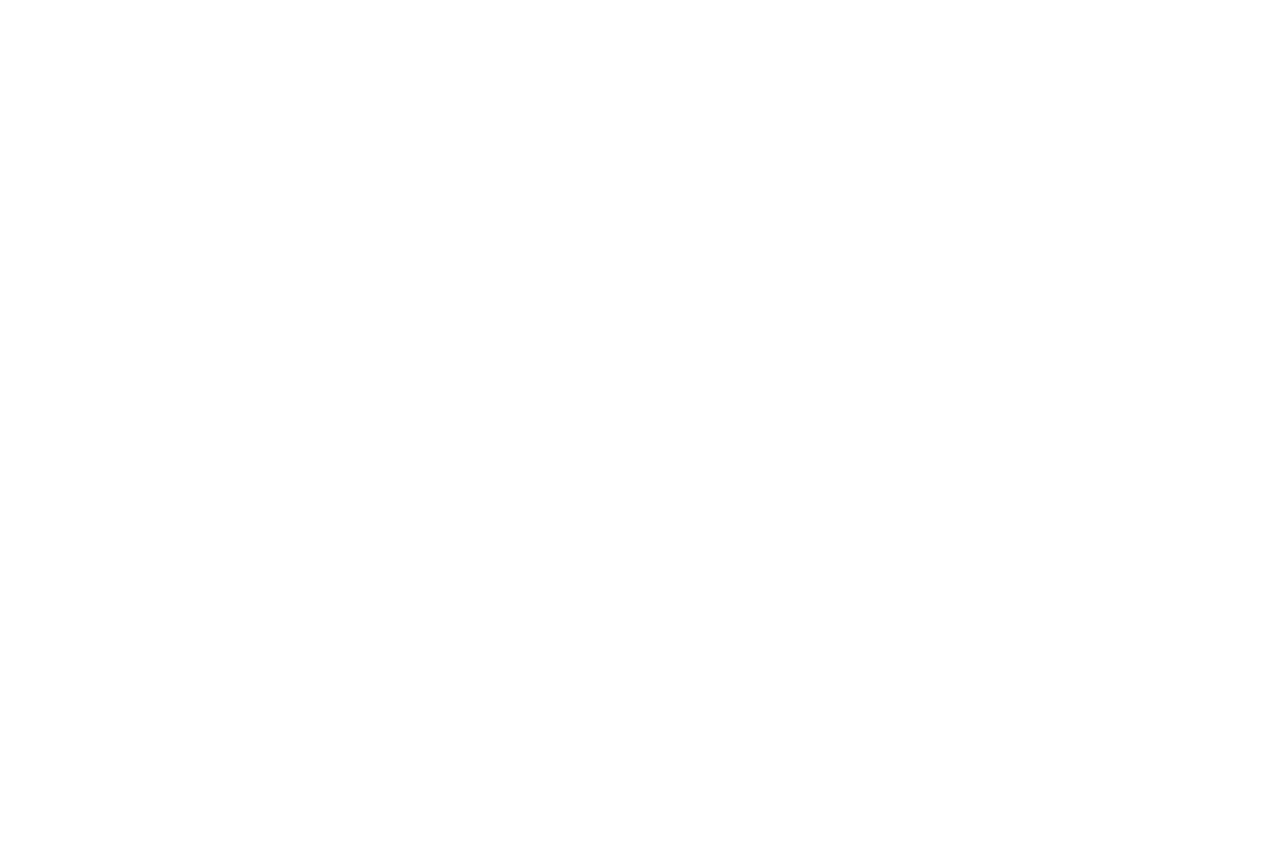
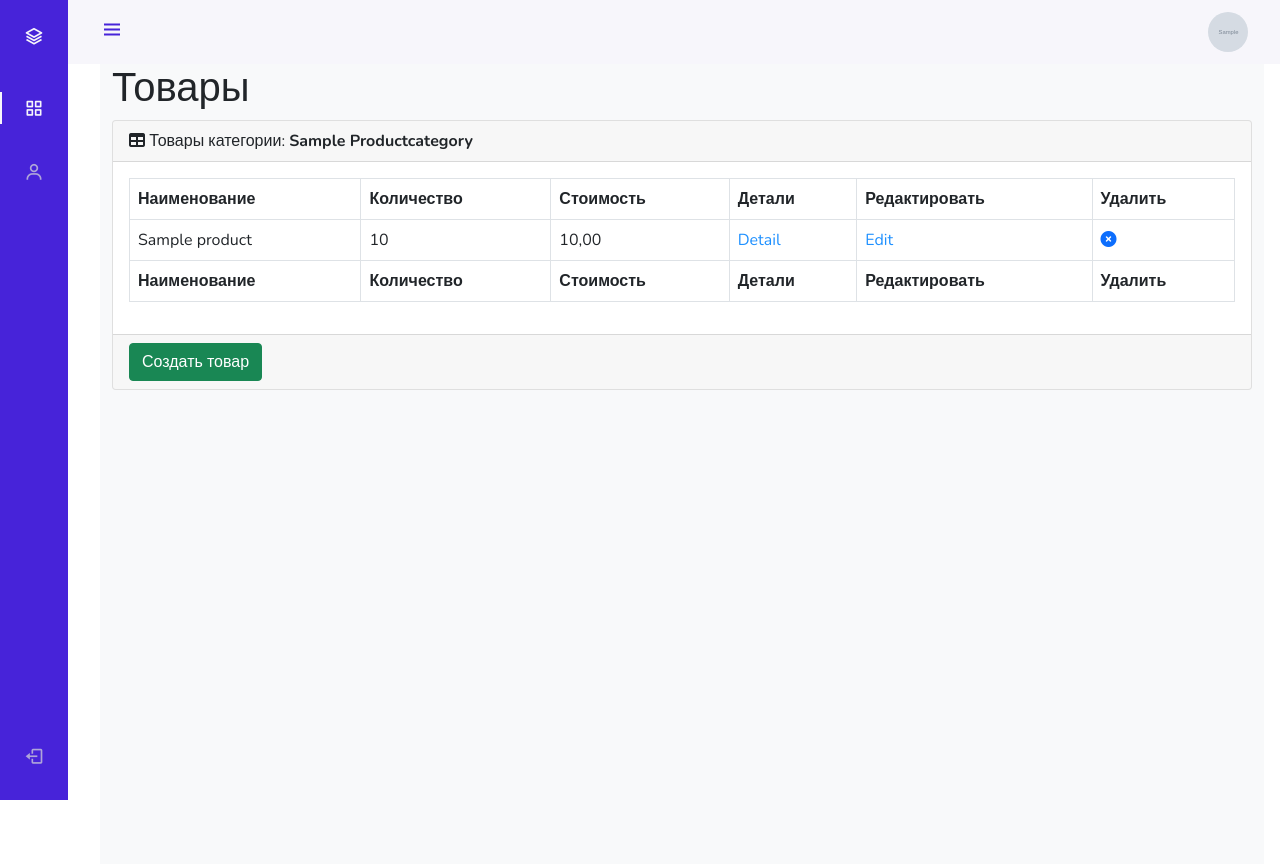
Before and after one commit to Sebkd/forDj-L1, a Django app: page /admin_staff/products/read/category/1/ in a window 1280 px wide. Before the commit the page is empty. Before the commit the page ends 800 px from the top, so only its background shows below. Run offline with Django 4.2, Linux system fonts and the light colour scheme; a user stored in the database is signed in; tables that the repository leaves empty hold one stand-in row (values such as "Sample post"); grey boxes marked "Sample" are stand-in pictures.

Commit message:
ended controllers without categories

```diff
--- a/adminapp/templates/adminapp/products.html
+++ b/adminapp/templates/adminapp/products.html
@@ -0,0 +1,86 @@
+{% extends 'adminapp/base.html' %}
+{% load static %}
+
+{% block content %}
+<main>
+    <div class="container-fluid">
+        <h1 class="mt-4">Товары</h1>
+        <div class="card mb-4">
+            <div class="card-header">
+                <i class="fas fa-table mr-1"></i>
+                Товары категории: <strong>{{ category.name|title }}</strong>
+            </div>
+            <div class="card-body">
+                <div class="table-responsive">
+                    <table class="table table-bordered" id="dataTable" width="100%" cellspacing="0">
+                        <thead>
+                        <tr>
+                            <th>Наименование</th>
+                            <th>Количество</th>
+                            <th>Стоимость</th>
+                            <th>Детали</th>
+                            <th>Редактировать</th>
+                            <th>Удалить</th>
+                        </tr>
+                        </thead>
+                        <tfoot>
+                        <tr>
+                            <th>Наименование</th>
+                            <th>Количество</th>
+                            <th>Стоимость</th>
+                            <th>Детали</th>
+                            <th>Редактировать</th>
+                            <th>Удалить</th>
+                        </tr>
+                        </tfoot>
+                        <tbody>
+                        {% for product in objects %}
+                            <tr {% if not product.is_active %} style="opacity: 0.5; text-decoration: line-through;"
+                                {% endif %}>
+                                <td>{{ product.name }}</td>
+                                <td>{{ product.quantity }}</td>
+                                <td>{{ product.price }}</td>
+                                <td><a href="{% url 'admin_staff:product_read' product.pk %}" style="color: dodgerblue">
+                                    Detail</a></td>
+                                <td><a href="{% url 'admin_staff:product_update' product.pk %}" style="color: dodgerblue">
+                                    Edit</a></td>
+{#                                <td>{{ user.first_name }}</td>#}
+{#                                <td>{{ user.last_name }}</td>#}
+{#                                <td>{{ user.email }}</td>#}
+{#                                <td class="text-center">#}
+{#                                    {% if user.is_staff %}#}
+{#                                        <i class="fa fa-check-circle"></i>#}
+{#                                    {% else %}#}
+{#                                        <i class="fa fa-times-circle"></i>#}
+{#                                    {% endif %}#}
+{#                                </td>#}
+{#                                <td class="text-center">#}
+{#                                    {% if user.is_active %}#}
+{#                                        <i class="fa fa-check-circle"></i>#}
+{#                                    {% else %}#}
+{#                                        <i class="fa fa-times-circle"></i>#}
+{#                                    {% endif %}#}
+{#                                </td>#}
+{#                                <td>{{ user.last_login }}</td>#}
+                                <td>
+                                    <a {% if not product.is_active %} class="invisible"
+                                        {% endif %}
+                                            href="{% url 'admin_staff:product_delete' product.pk %}">
+                                        <i class="fa fa-times-circle"></i>
+                                    </a>
+                                </td>
+                            </tr>
+                        {% endfor %}
+                        </tbody>
+                    </table>
+                </div>
+            </div>
+            <div class="card-footer">
+                <a href="{% url 'adminapp:product_create' category.pk %}">
+                    <button class="btn btn-success">Создать товар</button>
+                </a>
+            </div>
+        </div>
+    </div>
+</main>
+{% endblock %}
--- a/adminapp/views.py
+++ b/adminapp/views.py
@@ -50,7 +50,7 @@ def user_update(request, pk):
 
         if edit_form.is_valid():
             edit_form.save()
-            return HttpResponseRedirect(reverse('admin_staff:user_create', args = [edit_user.pk]))
+            return HttpResponseRedirect(reverse('admin_staff:user_update', args = [edit_user.pk]))
     else:
         edit_form = ShopUserAdminEditForm(instance=edit_user)
 
@@ -166,9 +166,9 @@ def product_update(request, pk):
         if edit_form.is_valid():
             edit_form.save()
             return HttpResponseRedirect(reverse('admin_staff:products',
-                                                args = [edit_product.pk]))
+                                                args = [edit_product.category.pk]))
     else:
-        edit_form = ProductEditForm(initial = edit_product)
+        edit_form = ProductEditForm(instance = edit_product)
 
     context = {
     'title': title,
@@ -186,7 +186,7 @@ def product_delete(request, pk):
     if request.method == 'POST':
         delete_product.is_active = False
         delete_product.save()
-        return HttpResponseRedirect(reverse('admin_staff:products', args = [delete_product.pk]))
+        return HttpResponseRedirect(reverse('admin_staff:products', args = [delete_product.category.pk]))
     context = {
     'title': title,
     'product_to_delete': delete_product,
```
Also changed, not shown: adminapp/templates/adminapp/product_delete.html (+10 -2 lines).
